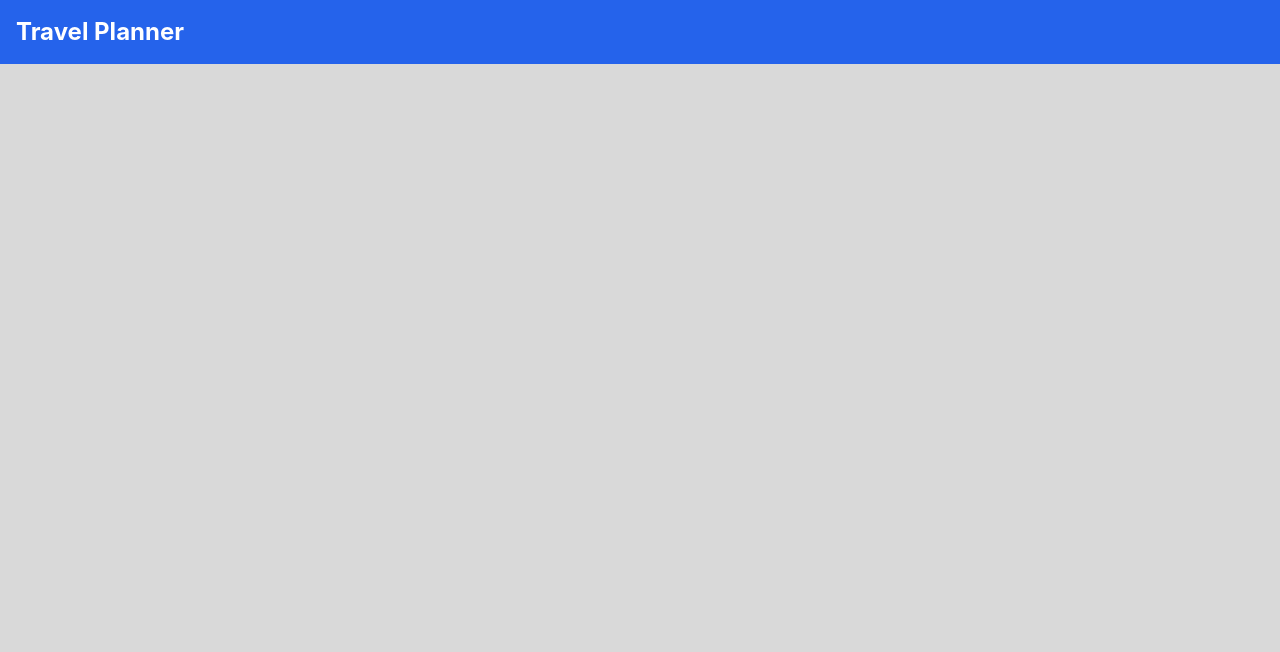
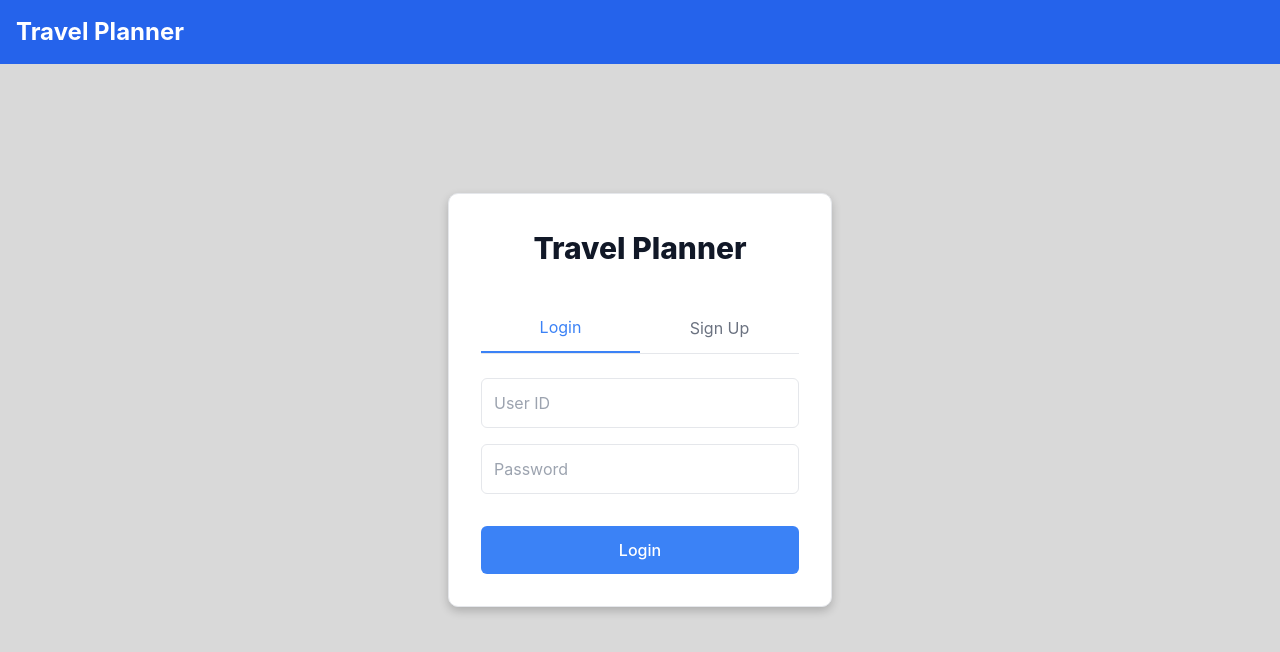
Before and after one commit to akilkarthikeyan/travel-planner, a React (Create React App) app in the folder client/: page / in a window 1280 px wide. Before the commit this address had no page. Shown: the top 652 px of the page. Built offline with nearby package versions, Linux system fonts and the light colour scheme.

Commit message:
Update App.js

```diff
--- a/client/src/App.js
+++ b/client/src/App.js
@@ -3,6 +3,7 @@ import './App.css';
 import Navbar from './Components/Navbar';
 import UserPlans from './Components/UserPlans';
 import UserPlanDetails from './Components/UserPlanDetails';
+import LoginSignup from './Components/LoginSignup';
 import { BrowserRouter as Router, Routes, Route } from 'react-router-dom';
 import AddSegmentPage from './Components/AddSegmentPage';
 
@@ -12,6 +13,7 @@ function App() {
     <div className="App">
       <Navbar/>
       <Routes>
+        <Route path="/" element={<LoginSignup />} />
         <Route exact path="/users/:id/plans" element={<UserPlans/>}/>
         <Route exact path="/plans/:id" element={<UserPlanDetails/>}/>
         <Route exact path="/plans/:id/segments" element={<AddSegmentPage/>}/>
```
